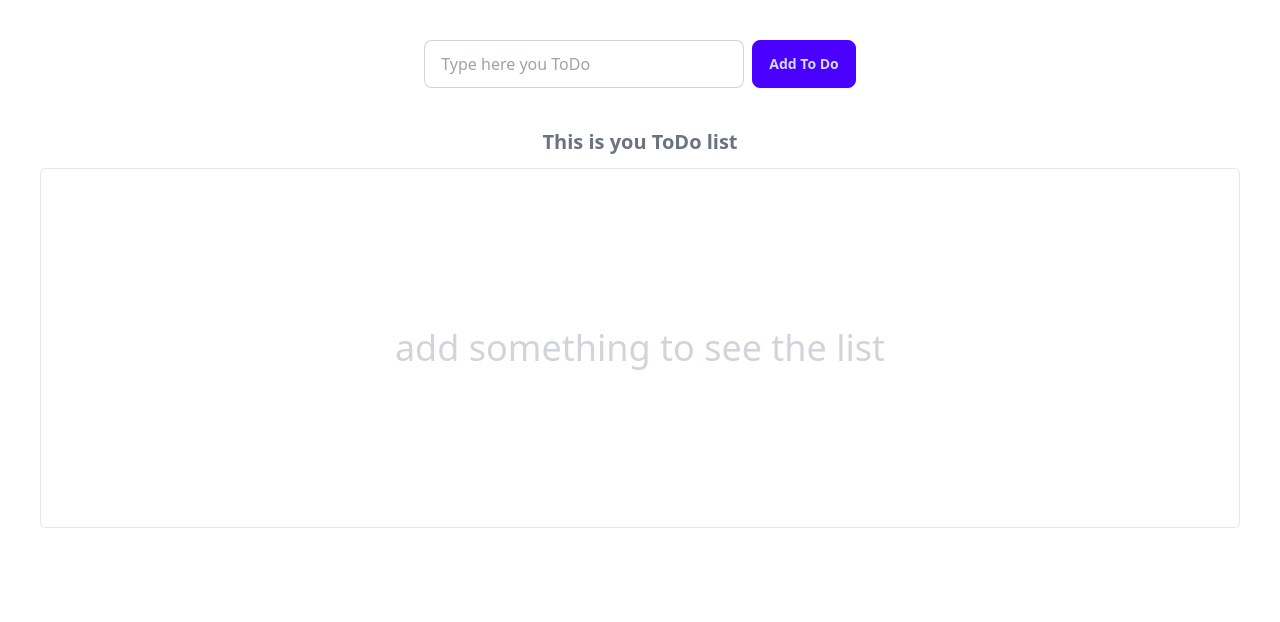
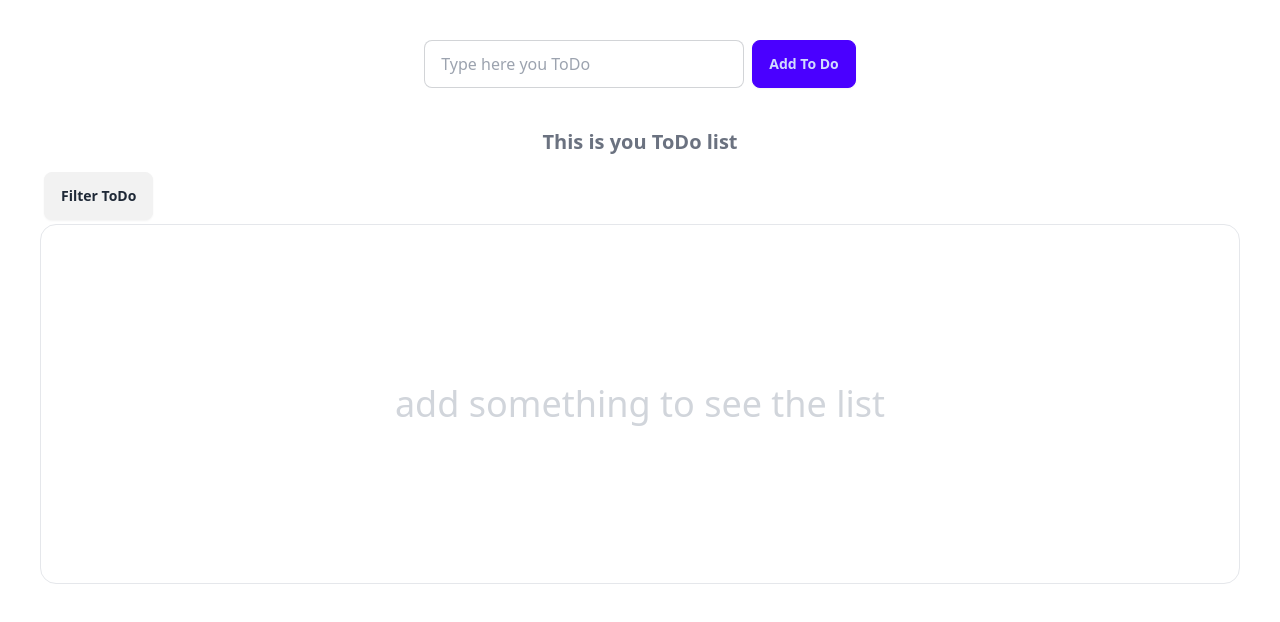
Before and after one commit to Bezobrazz/prvolt-todo, a React (Vite) app: page / in a window 1280 px wide. Shown: the top 622 px of the page. Built offline with nearby package versions, Linux system fonts and the light colour scheme.

Commit message:
added dropdown for filter

```diff
--- a/src/App.jsx
+++ b/src/App.jsx
@@ -1,5 +1,6 @@
 import Input from "./components/Input";
 import List from "./components/List";
+import Filter from "./components/Filter.jsx";
 
 function App() {
   return (
@@ -9,6 +10,9 @@ function App() {
         <h1 className="text-center text-xl font-bold mb-3 text-gray-500">
           This is you ToDo list
         </h1>
+        <div className="w-full flex justify-start">
+          <Filter />
+        </div>
         <List />
       </div>
     </>
--- /dev/null
+++ b/src/components/Filter.jsx
@@ -0,0 +1,20 @@
+const Filter = () => {
+  return (
+    <details className="dropdown">
+      <summary className="m-1 btn">Filter ToDo</summary>
+      <ul className="px-2  shadow menu dropdown-content z-[1] bg-base-100 rounded-box w-52">
+        <li>
+          <a>All</a>
+        </li>
+        <li>
+          <a>Completed</a>
+        </li>
+        <li>
+          <a>Current</a>
+        </li>
+      </ul>
+    </details>
+  );
+};
+
+export default Filter;
--- a/src/components/List.jsx
+++ b/src/components/List.jsx
@@ -5,7 +5,7 @@ import Todos from "./Todos.jsx";
 const List = () => {
   const todos = useSelector(selectTodos);
   return (
-    <ul className="w-full border rounded-md p-4 h-1/2 overflow-y-auto">
+    <ul className="w-full border rounded-box p-4 h-1/2 overflow-y-auto">
       {todos.length === 0 && (
         <li className="text-4xl text-center text-gray-300 flex justify-center items-center h-full">
           <p>add something to see the list</p>
--- a/src/components/Todos.jsx
+++ b/src/components/Todos.jsx
@@ -11,8 +11,10 @@ const Todos = () => {
     dispatch(removeTodo(id));
   };
 
-  const handleToggleTodo = (id) => {
-    dispatch(toggleTodo(id));
+  const handleToggleTodo = (e, id) => {
+    if (e.target !== e.currentTarget) {
+      dispatch(toggleTodo(id));
+    }
   };
   return (
     <>
@@ -21,7 +23,7 @@ const Todos = () => {
         .reverse()
         .map((todo) => (
           <li
-            onClick={() => handleToggleTodo(todo.id)}
+            onClick={(e) => handleToggleTodo(e, todo.id)}
             key={todo.id}
             className={`border rounded-lg pl-4 pr-2 py-2 active:scale-95 ${
               todo.completed
```
